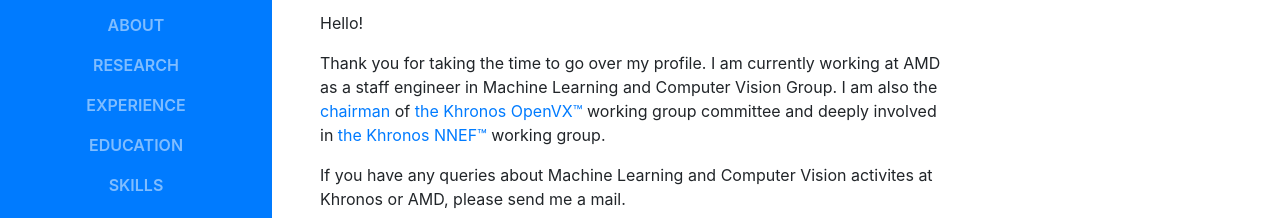
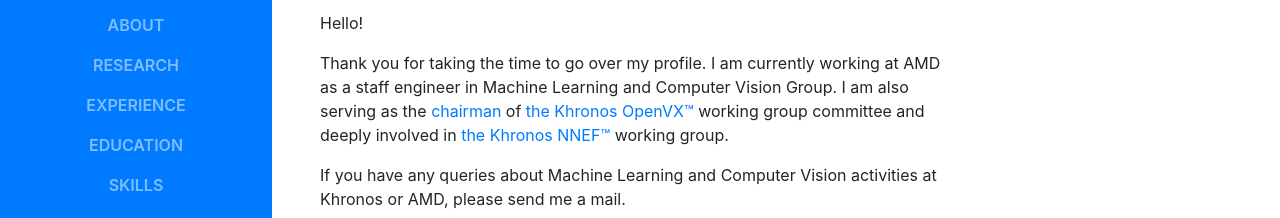
Before and after one commit to kiritigowda/kiritigowda.github.io, a website with bundled scripts: page index.html in a window 1280 px wide. Shown: the part 309-527 px from the top of the page. Built offline with nearby package versions, Linux system fonts and the light colour scheme; a web font is replaced by a local one.

Commit message:
updates - Index

```diff
--- a/index.html
+++ b/index.html
@@ -87,9 +87,9 @@
             <div class="resume-content mr-auto">
               <p>Hello!</p>
 
-               <p>Thank you for taking the time to go over my profile. I am currently working at AMD as a staff engineer in Machine Learning and Computer Vision Group. I am also the <a href="https://www.khronos.org/about/working-group-chairs/">chairman</a> of <a href="https://www.khronos.org/openvx/">the Khronos OpenVX™</a> working group committee and deeply involved in <a href="https://www.khronos.org/nnef/">the Khronos NNEF™</a> working group.</p>
+              <p>Thank you for taking the time to go over my profile. I am currently working at AMD as a staff engineer in Machine Learning and Computer Vision Group. I am also serving as the <a href="https://www.khronos.org/about/working-group-chairs/">chairman</a> of <a href="https://www.khronos.org/openvx/">the Khronos OpenVX™</a> working group committee and deeply involved in <a href="https://www.khronos.org/nnef/">the Khronos NNEF™</a> working group.</p>
 
-               <p>If you have any queries about Machine Learning and Computer Vision activites at Khronos or AMD, please send me a mail.</p>
+              <p>If you have any queries about Machine Learning and Computer Vision activities at Khronos or AMD, please send me a mail.</p>
 
             <!--
                <ul class="fa-ul mb-0">
```
